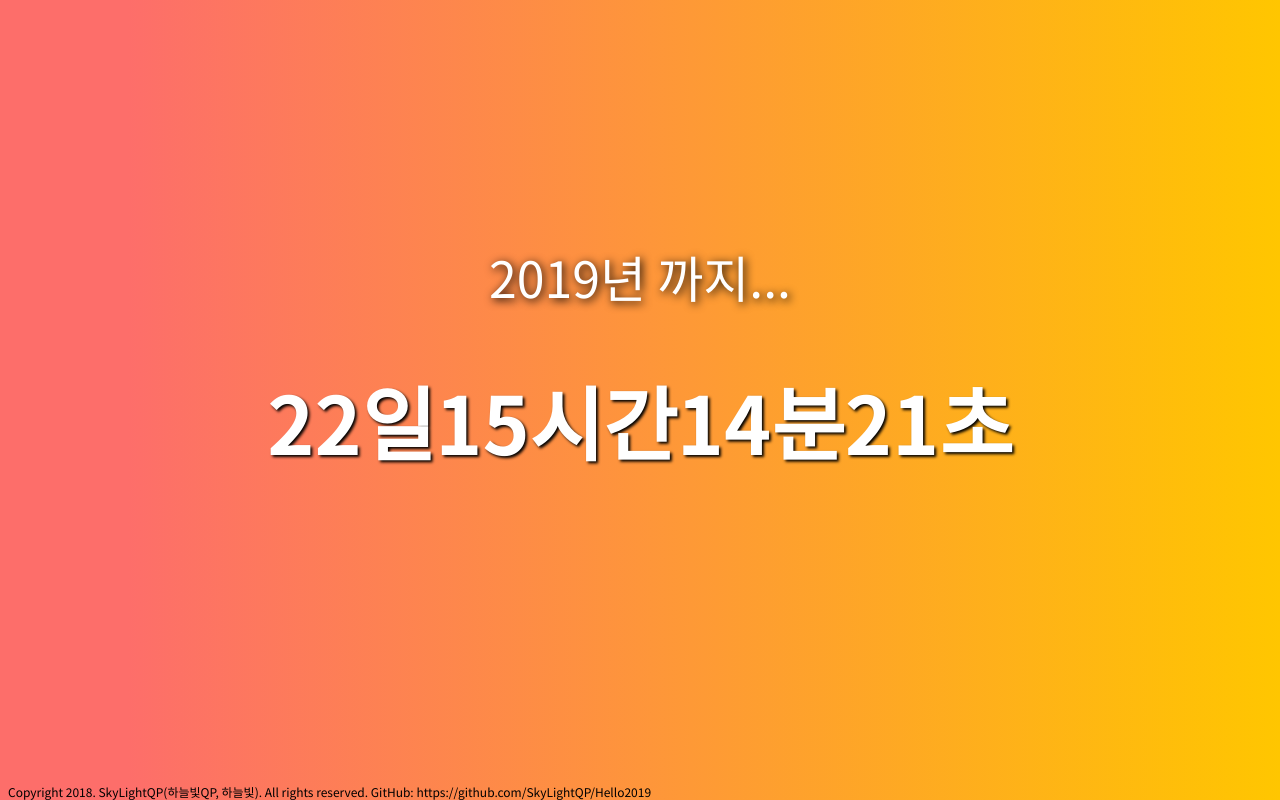
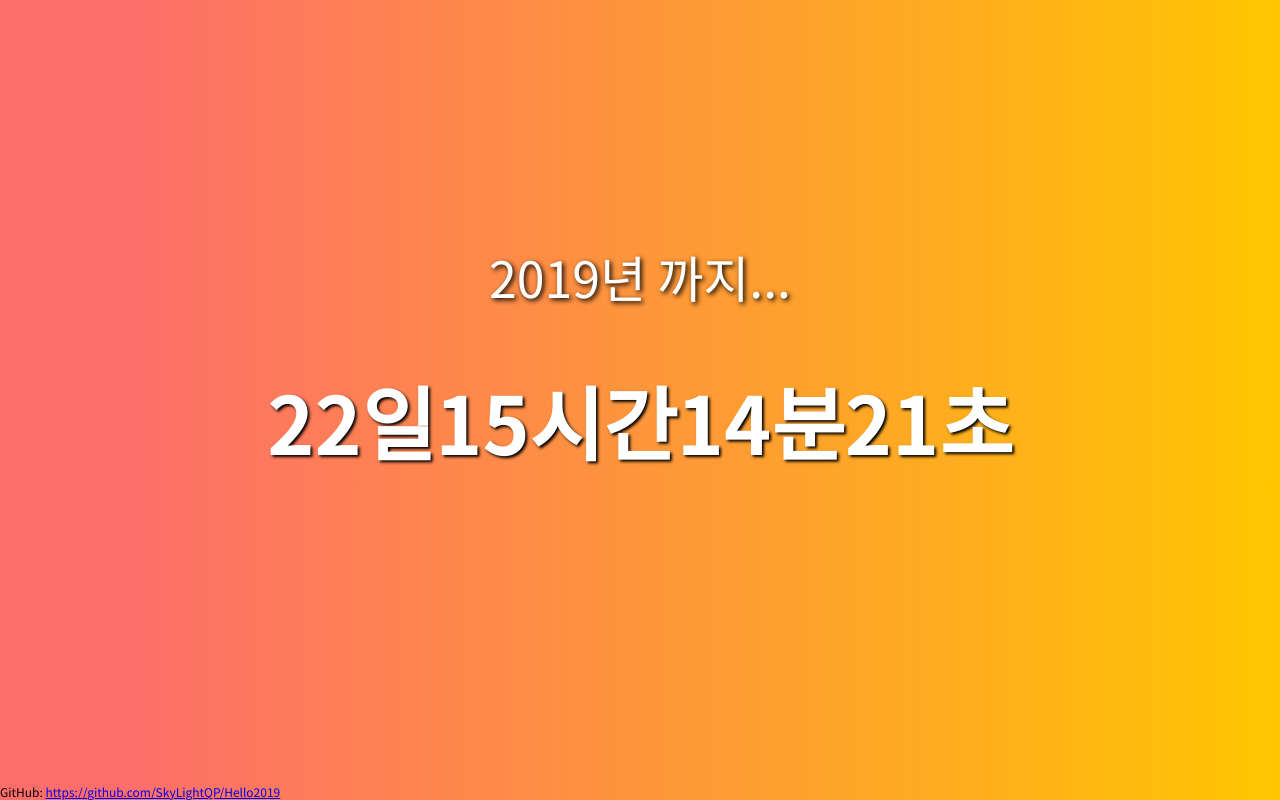
Before and after one commit to SkyLightQP/Hello2019, a Nuxt app: page / in a window 1280 px wide. Built offline with nearby package versions, Linux system fonts and the light colour scheme.

Commit message:
구글 애널리틱스 추가
그 외 Github 문구에 하이퍼 링크 추가
저작권 문구 제거
robots.txt 추가

그라데이션 버그 해결 전까지 임시로 왼쪽 -> 오른쪽 형태로 유지

```diff
--- a/layouts/Footer.vue
+++ b/layouts/Footer.vue
@@ -1,7 +1,6 @@
 <template>
     <section>
-        <p class="footer">Copyright 2018. SkyLightQP(하늘빛QP, 하늘빛). All rights reserved.
-            GitHub: https://github.com/SkyLightQP/Hello2019
+        <p class="footer">GitHub: <a href="https://github.com/SkyLightQP/Hello2019" target="_blank">https://github.com/SkyLightQP/Hello2019</a>
         </p>
     </section>
 </template>
@@ -17,8 +16,14 @@
         font-size: 12px;
         font-weight: 400;
         color: #000000;
-        position:absolute;
+        position: absolute;
         bottom: 0;
         margin: 0;
+        left: 0;
+    }
+
+    a:visited {
+        color: black;
+        text-decoration: none;
     }
 </style>
--- a/nuxt.config.js
+++ b/nuxt.config.js
@@ -13,5 +13,11 @@ module.exports = {
 
     css: [
         {src: '~/assets/css/font.scss', lang: 'sass'}
+    ],
+
+    modules: [
+        ['@nuxtjs/google-analytics', {
+            id: 'UA-69668170-9'
+        }]
     ]
 }
--- a/package.json
+++ b/package.json
@@ -11,6 +11,7 @@
   "author": "SkyLightQP",
   "license": "ISC",
   "dependencies": {
+    "@nuxtjs/google-analytics": "^2.0.2",
     "cross-env": "^5.2.0",
     "express": "^4.16.3",
     "log4js": "^3.0.5",
--- a/pages/index.vue
+++ b/pages/index.vue
@@ -1,5 +1,6 @@
 <template>
     <section>
+        <div id="background"></div>
         <div id="text">
             <p id="top">2019년 까지...</p>
             <div id="time">
@@ -28,7 +29,7 @@
 
         #top {
             font-size: 50px;
-            text-shadow: 2px 2px 10px #000000;
+            text-shadow: 2px 2px 5px #000000;
         }
         #time {
             font-size: 80px;
```
Also changed, not shown: static/robots.txt (added), 1 other file (tests, documents, lock files or other folders).
